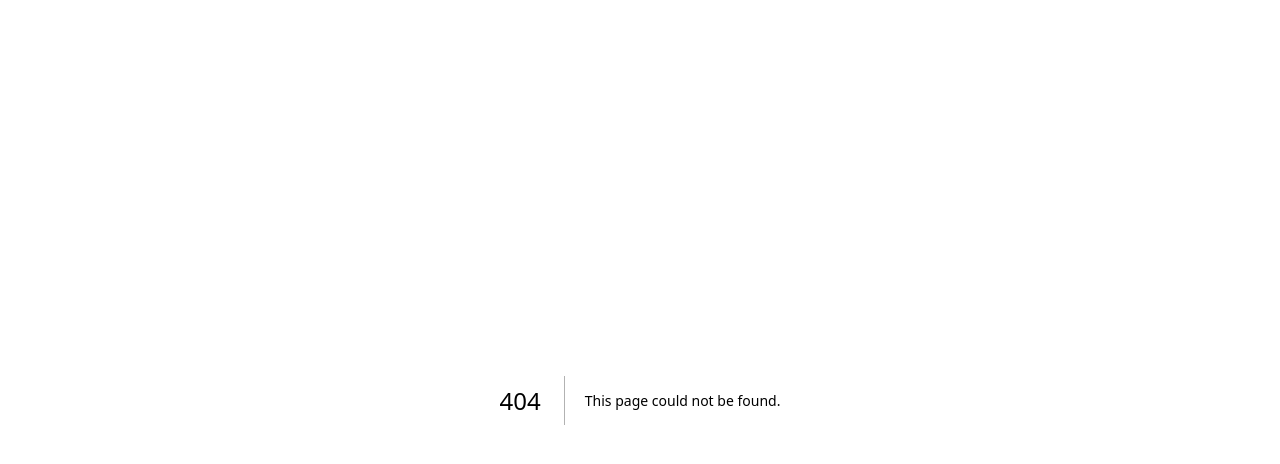
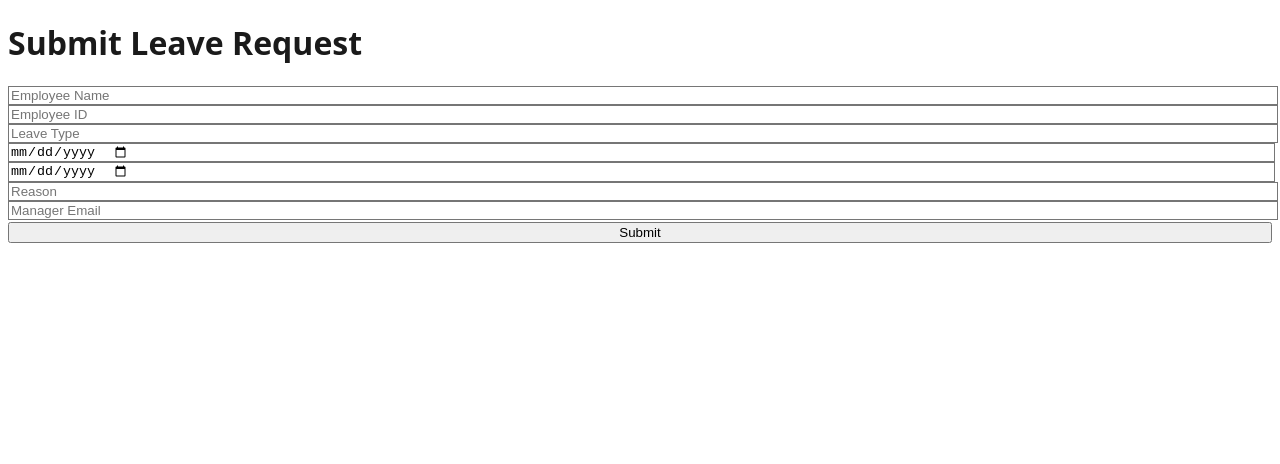
Before and after one commit to Antonypoulraj/demo-app-e, a Next.js app: page /leave/add in a window 1280 px wide. Before the commit this address had no page. Shown: the top 464 px of the page. Built offline with nearby package versions, Linux system fonts and the light colour scheme.

Commit message:
Added Leave Request form at /leave/add

```diff
--- /dev/null
+++ b/pages/leave/add.tsx
@@ -0,0 +1,38 @@
+"use client";
+
+import React from "react";
+import { useRouter } from "next/router";
+import { Input } from "../../components/ui/input";
+import { Button } from "../../components/ui/button";
+import { useToast } from "../../hooks/use-toast";
+
+const LeaveAddPage = () => {
+  const router = useRouter();
+  const { toast } = useToast();
+
+  const handleSubmit = (e: React.FormEvent) => {
+    e.preventDefault();
+    toast({ title: "Leave request submitted!" });
+    router.push("/attendanceportal?tab=leave");
+  };
+
+  return (
+    <div className="max-w-md mx-auto mt-10 p-4 bg-white rounded shadow">
+      <h1 className="text-xl font-semibold mb-4">Submit Leave Request</h1>
+      <form onSubmit={handleSubmit} className="space-y-4">
+        <Input name="employeeName" placeholder="Employee Name" required />
+        <Input name="employeeId" placeholder="Employee ID" required />
+        <Input name="leaveType" placeholder="Leave Type" required />
+        <Input type="date" name="startDate" required />
+        <Input type="date" name="endDate" required />
+        <Input name="reason" placeholder="Reason" required />
+        <Input type="email" name="managerEmail" placeholder="Manager Email" required />
+        <Button type="submit" className="w-full">
+          Submit
+        </Button>
+      </form>
+    </div>
+  );
+};
+
+export default LeaveAddPage;
```
